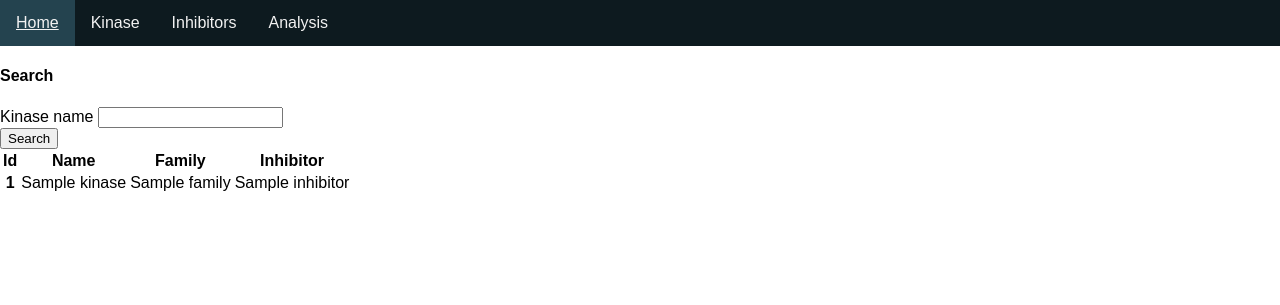
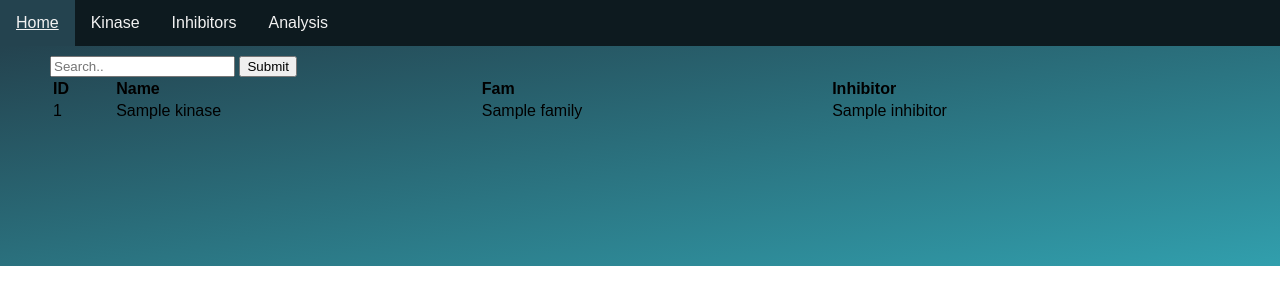
Before and after one commit to IldikoMagda/kellerman, a Flask app: page /kinase/ in a window 1280 px wide. Shown: the top 305 px of the page. Run offline with Flask 2, Linux system fonts and the light colour scheme; a database or web service that is not in the repository returns one stand-in record (values such as "Sample title"); some libraries are stand-ins or nearby versions.

Commit message:
templates

```diff
--- a/templates/index.html
+++ b/templates/index.html
@@ -1,9 +1,11 @@
 {% extends "menu.html" %}
 {% block content %}
-
-  <h2>Welcome to the Kellerman Kinase Database. </h2>
-  <p>This database allows you to search specific kinases returning information such as their gene symbol, cellular location, group, family, phopshites and known inhibitors. To search for your specific kinase, please use the search bar in the Kinase page.
-  Alternatively, we are able to provide the relative activity of your results in the Analaysis page. Please upload your CSV file using the upload bar.</p>
-
+<div class="content">
+  <h1>Welcome to the Kellerman Kinase Database. </h1>
+  <p>Search for specific kinases in the kinase page to collect information information such as the corresponding gene symbol,
+    cellular location, the group and family they beglong too, and their phopshites and known inhibitors they intereact with.</p>
+  <p> Use the analysis page to upload your own CSV file containing your kinase data. This database will calculate the relative
+    activity of your kinases in the results section. </p>
+</div>
 
 {% endblock %}
--- a/templates/kinase/index.html
+++ b/templates/kinase/index.html
@@ -1,44 +1,37 @@
-{% extends "index.html" %}
+
+
+{% extends "menu.html" %}
+
 
 
 {% block content %}
-<div class="container">
-<h4>Search</h4>
-<form action="{{ url_for('kinase.index') }}" method=post enctype=multipart/form-data>
-<div class="form-group">
-  <label for="name">Kinase name</label>
-  <input type="text" name="name">
+<div class="content">
+<div class="search-container">
+    <form action="{{ url_for('kinase.index') }}">
+        <input type="text" placeholder="Search.." name="search">
+            <button type="submit">Submit</button>
+        </form>
 </div>
-      <button class="btn btn-success" type=submit>
-              Search
-          </button>
-  </form>
-
-</div>
-</div>
-
-<table class="table table-striped">
-  <thead>
-    <tr>
-      <th scope="col">Id</th>
-      <th scope="col">Name</th>
-      <th scope="col">Family</th>
-      <th scope="col">Inhibitor</th>
-    </tr>
-  </thead>
+<table style="width:100%">
+        <tr>
+          <th>ID</th>
+          <th>Name</th>
+          <th>Fam</th>
+          <th>Inhibitor</th>
+        </tr>
   <tbody>
      {% for item in data %}
     <tr>
-      <th scope="row">{{ item[0] }}</th>
+      <td>{{ item[0] }}</td>
       <td>{{ item[1] }}</td>
       <td>{{ item[2] }}</td>
       <td>{{ item[3] }}</td>
-    </tr>
+     </tr>
     {% endfor %}
   </tbody>
 </table>
 
-
+</div>
 
 
 {% endblock %}
--- a/templates/menu.html
+++ b/templates/menu.html
@@ -1,3 +1,4 @@
+
 <!DOCTYPE html>
 
 <link rel="stylesheet" href="{{ url_for('static', filename='css/style.css') }}">
@@ -12,6 +13,5 @@
 <a href="{{ url_for('analysis.index') }}">Analysis</a>
 </div>
 
-<div class= "container">
 {% block content %}{% endblock %}
 </div>
```
